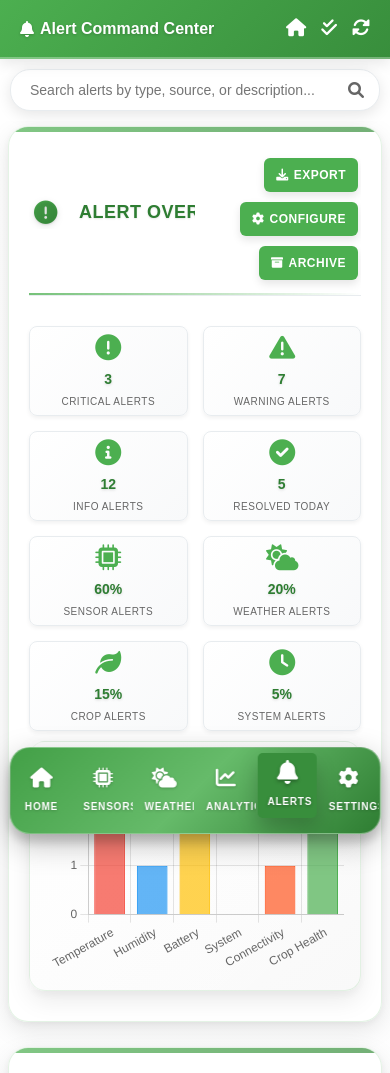
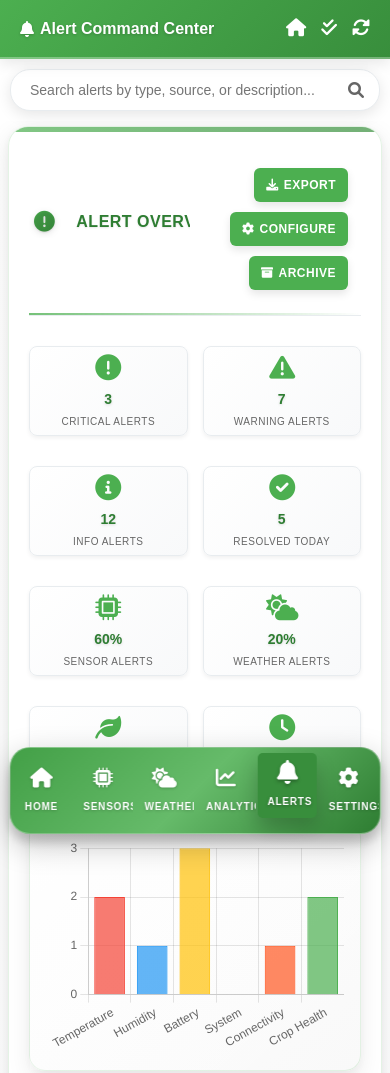
Before and after one commit to BhavyaHooda/AgriSensee, a website: page alerts.html in a window 390 px wide. Shown: the top 1073 px of the page. Drawn offline with nearby package versions, Linux system fonts and the light colour scheme.

Commit message:
Initial commit

```diff
--- a/styles.css
+++ b/styles.css
@@ -76,16 +76,28 @@ body {
 }
 
 @media (max-width: 767px) {
-    body {
-        font-size: 14px;
-    }
-    .section-title {
+    .section, .content, .chart-container, .notification-list, .weather-stat-grid, .forecast-grid, .sensor-grid-modern, .action-buttons {
+        padding: 10px;
+        margin: 0;
+        max-width: 100%;
+        width: 100%;
+        box-sizing: border-box;
+    }
+
+    .stat-card, .sensor-card, .forecast-card, .notification-item, .data-card {
+        margin-bottom: 15px;
+        width: 100%;
+    }
+
+    .section-header .section-title, .settings-title {
         font-size: 16px;
     }
-    .sensor-title {
-        font-size: 15px;
-    }
-    .stat-value {
+
+    .btn, .chart-container, .forecast-icon, .notification-icon, .sensor-icon {
+        font-size: 12px;
+    }
+
+    .notification-text, .data-value, .analytics-value {
         font-size: 14px;
     }
 }
```
